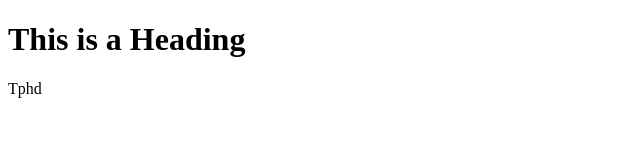
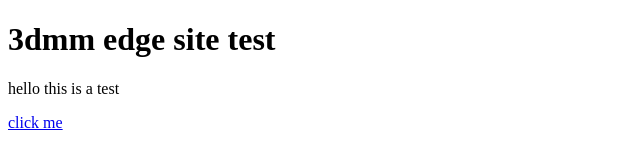
Before and after one commit to pieman684/3dmmedge, a plain HTML site: page index.html in a window 1280 px wide. Shown: the whole page, without its empty margins (0-640 px from the left). Drawn offline with Linux system fonts and the light colour scheme.

Commit message:
Update index.html

```diff
--- a/index.html
+++ b/index.html
@@ -5,8 +5,8 @@
 </head>
 <body>
 
-<h1>This is a Heading</h1>
-<p>Tphd</p>
-
+<h1>3dmm edge site test</h1>
+<p>hello this is a test</p>
+<p><a href="3dmm.com">click me</a></p>
 </body>
 </html>
```
